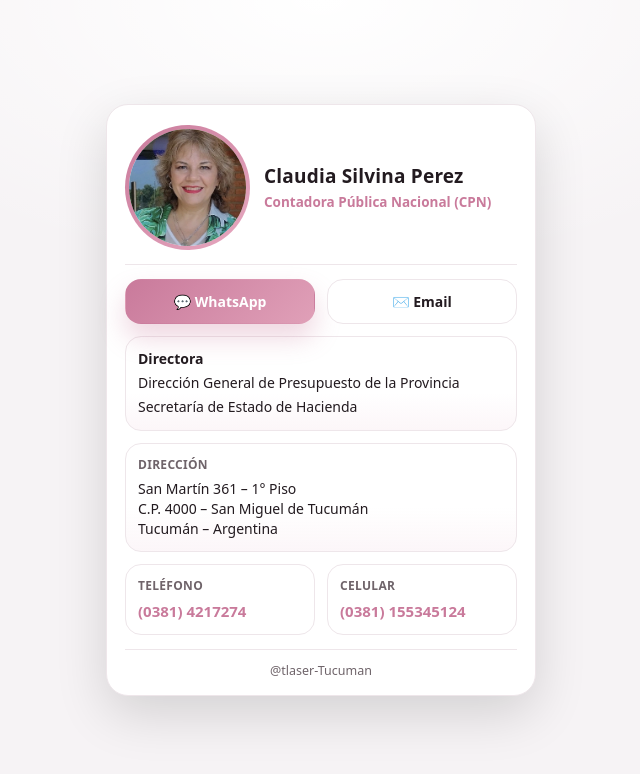
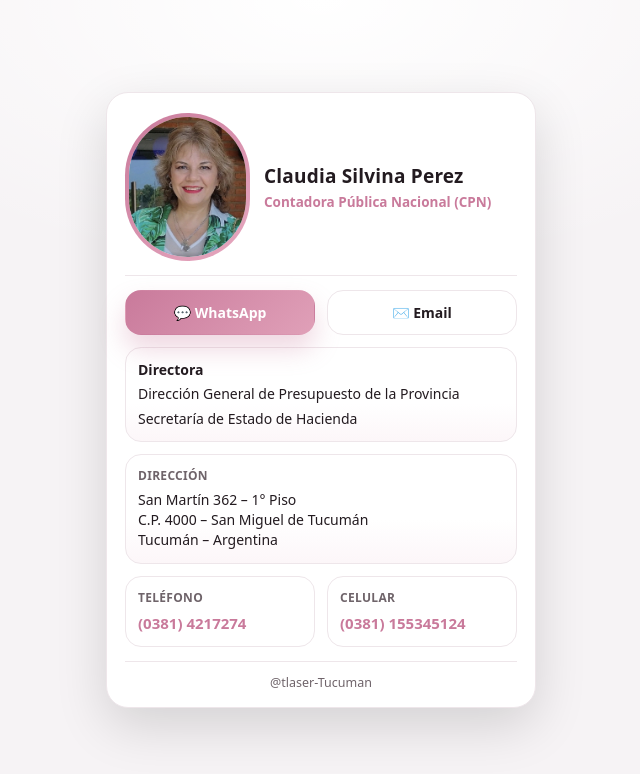
Before and after one commit to elopezgit/ClaudiaPerez, a plain HTML site: page index.html in a window 1280 px wide. Shown: the whole page, without its empty margins (319-959 px from the left). Drawn offline with Linux system fonts and the light colour scheme.

Commit message:
first commit

```diff
--- a/css/Style.css
+++ b/css/Style.css
@@ -70,7 +70,7 @@ body{
 
 .avatar-ring{
   width: 125px;          /* ⬅ más grande */
-  height:125px;
+  height:px;
   border-radius: 999px;
   padding: 4px;         /* un poco más de marco */
   background: linear-gradient(135deg, var(--accent), #e7a9c0);
--- a/index.html
+++ b/index.html
@@ -49,7 +49,7 @@
       <section class="block">
         <p class="label">Dirección</p>
         <p class="value">
-          San Martín 361 – 1° Piso<br>
+          San Martín 362 – 1° Piso<br>
           C.P. 4000 – San Miguel de Tucumán<br>
           Tucumán – Argentina
         </p>
```
